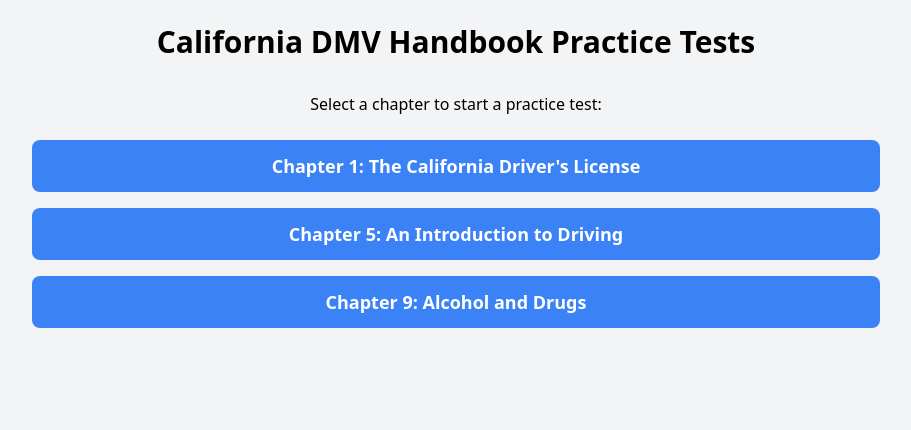
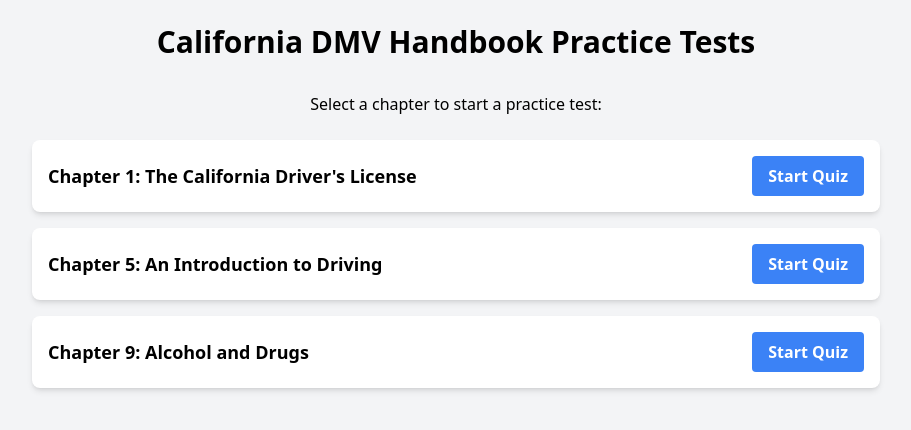
Before and after one commit to xunhuang/dmv, a React (Create React App) app: page / in a window 1280 px wide. Shown: the top 430 px of the page, without its empty margins (184-1095 px from the left). Built offline with nearby package versions, Linux system fonts and the light colour scheme.

Commit message:
text to button in the end

```diff
--- a/src/App.js
+++ b/src/App.js
@@ -157,13 +157,17 @@
       <p className="text-center mb-6">Select a chapter to start a practice test:</p>
       <div className="grid md:grid-cols-1 gap-4">
         {chapters.map((chapter) => (
-          <button
-            key={chapter.id}
-            onClick={() => startQuiz(chapter.id)}
-            className="bg-blue-500 hover:bg-blue-600 text-white font-semibold py-3 px-6 rounded-lg transition duration-300 text-lg"
-          >
-            Chapter {chapter.id}: {chapter.title}
-          </button>
+          <div key={chapter.id} className="bg-white p-4 rounded-lg shadow-md flex justify-between items-center">
+            <div className="text-lg font-semibold">
+              Chapter {chapter.id}: {chapter.title}
+            </div>
+            <button
+              onClick={() => startQuiz(chapter.id)}
+              className="bg-blue-500 hover:bg-blue-600 text-white font-semibold py-2 px-4 rounded transition duration-300"
+            >
+              Start Quiz
+            </button>
+          </div>
         ))}
       </div>
     </div>
```
